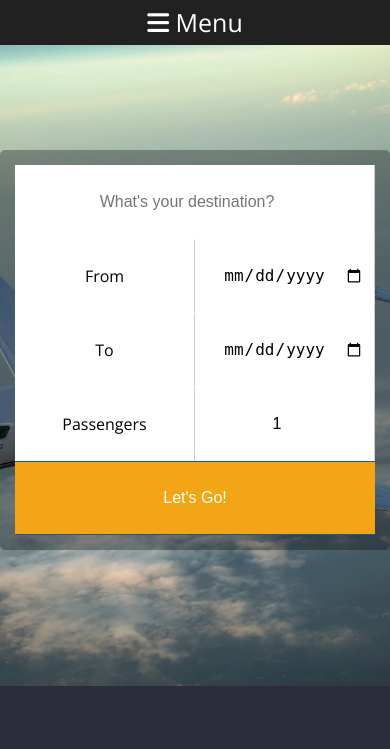
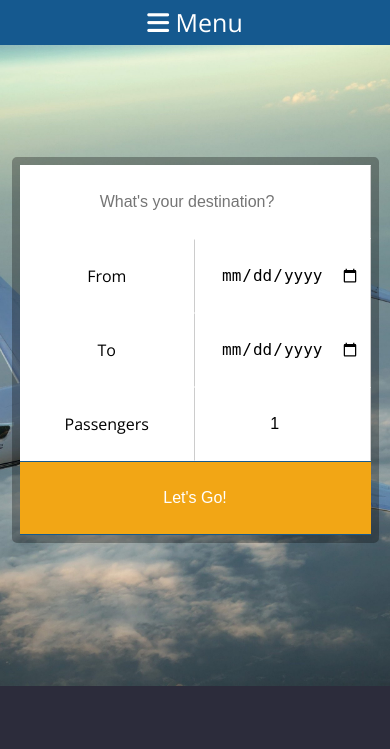
Before and after one commit to ShawnDK/interfaceD, a PHP site: page /search.html in a window 390 px wide. Shown: the top 749 px of the page. Run offline with PHP 8.4, Linux system fonts and the light colour scheme; some libraries are stand-ins or nearby versions.

Commit message:
Responsive changes

```diff
--- a/style.css
+++ b/style.css
@@ -864,8 +864,9 @@
       padding-top: 50px;
       align-items: center; }
       body #searchBox .flex-form {
-        width: 600px;
-        flex-wrap: wrap; }
+        width: 90vw;
+        flex-wrap: wrap;
+        border: 8px solid rgba(0, 0, 0, 0.3); }
       body #searchBox .flex-form .first-child {
         flex-basis: 100%; }
       body #searchBox .flex-form .second-child {
@@ -876,7 +877,7 @@
     body .toggleNav {
       z-index: 2;
       display: block;
-      background-color: #212121;
+      background-color: #15598F;
       width: 100%;
       font-size: 25px;
       line-height: 45px;
--- a/style.scss
+++ b/style.scss
@@ -970,8 +970,9 @@
             padding-top: 50px;
             align-items: center;
             .flex-form{
-                width: 600px;
+                width: 90vw;
                 flex-wrap: wrap;
+                border: 8px solid rgba(0, 0, 0, 0.3);
             }
             .flex-form .first-child{
                 flex-basis: 100%;
@@ -988,7 +989,7 @@
         .toggleNav{
             z-index: 2;
             display:block;
-            background-color:$background-color;
+            background-color:$secondary-color;
             width:100%;
             font-size: 25px;line-height: 45px;text-align: center;color:white;text-decoration: none;
         }
```
Also changed, not shown: 1 other file.
